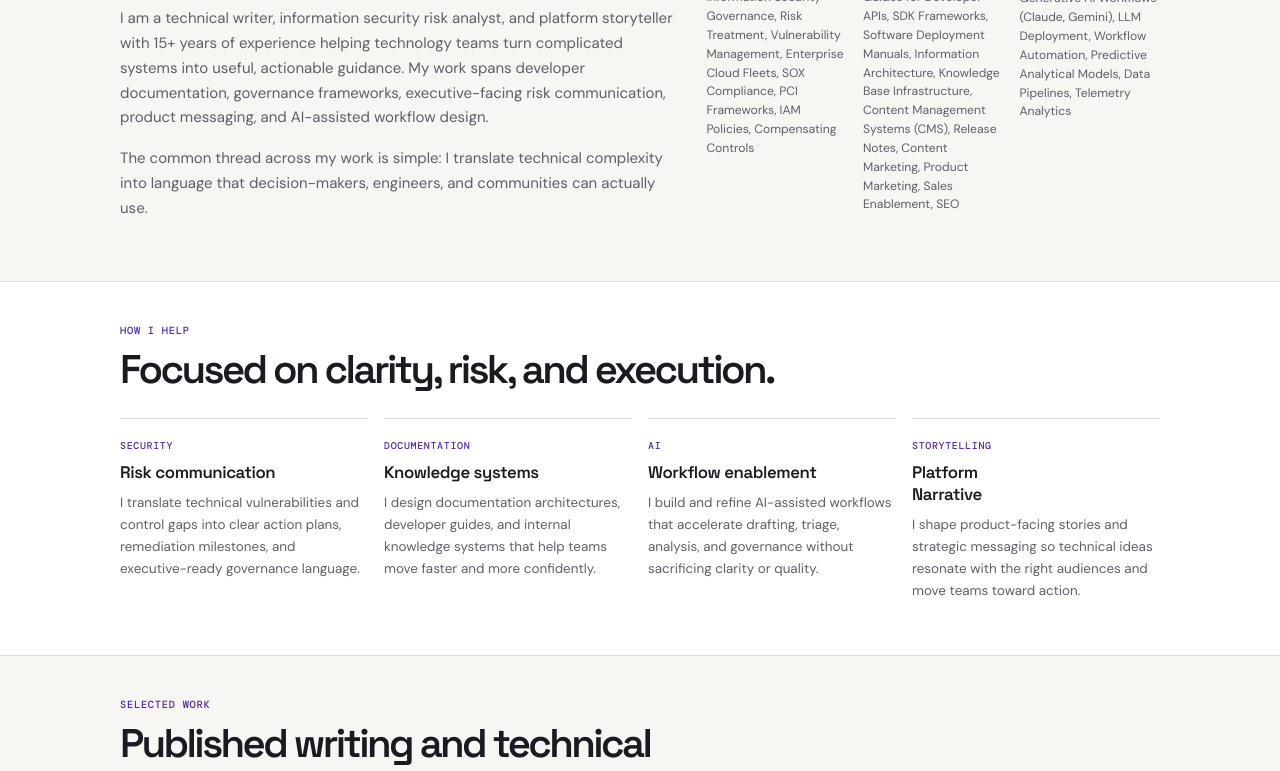
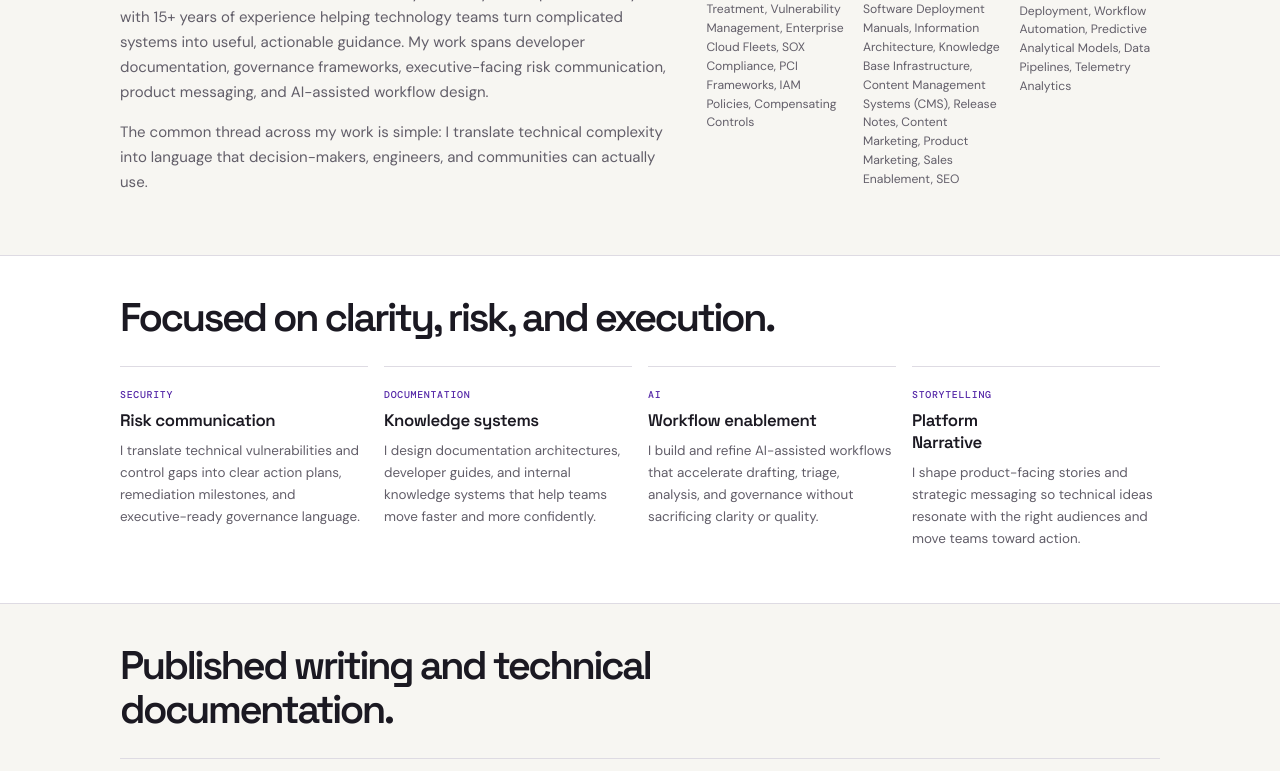
Before and after one commit to writenotleft14-art/portfolio, a plain HTML site: page index.html in a window 1280 px wide. Shown: the part 806-1577 px from the top of the page. Drawn offline with nearby package versions, Linux system fonts and the light colour scheme.

Commit message:
Remove section labels and left-align headings
Co-authored-by: Copilot <223556219+Copilot@users.noreply.github.com>

```diff
--- a/index.html
+++ b/index.html
@@ -14,7 +14,7 @@
       href="https://fonts.googleapis.com/css2?family=DM+Mono:wght@400;500&family=DM+Sans:wght@400;500;600;700&family=Space+Grotesk:wght@400;500;600;700&display=swap"
       rel="stylesheet"
     />
-    <link rel="stylesheet" href="style.css" />
+    <link rel="stylesheet" href="style.css?v=20261124b" />
   </head>
   <body>
     <header class="site-header">
@@ -67,7 +67,6 @@
           <div class="about-grid">
             <div class="about-copy">
               <div class="section-heading">
-                <p class="eyebrow">About</p>
                 <h2>Clear communication is a strategic advantage.</h2>
               </div>
               <p>
@@ -100,7 +99,6 @@
       <section id="services" class="section section-alt">
         <div class="container">
           <div class="section-heading">
-            <p class="eyebrow">How I help</p>
             <h2>Focused on clarity, risk, and execution.</h2>
           </div>
 
@@ -151,7 +149,6 @@
       <section id="work" class="section">
         <div class="container">
           <div class="section-heading">
-            <p class="eyebrow">Selected work</p>
             <h2>Published writing and technical documentation.</h2>
           </div>
 
--- a/style.css
+++ b/style.css
@@ -245,17 +245,17 @@ img {
 }
 
 .section-heading {
+  display: block;
   margin-bottom: 1.6rem;
-}
-
-.section-heading .eyebrow {
-  margin-bottom: 0.55rem;
+  text-align: left;
 }
 
 .section-heading h2 {
   max-width: 760px;
+  margin-left: 0;
   font-size: clamp(1.7rem, 4vw, 2.5rem);
   line-height: 1.1;
+  text-align: left;
 }
 
 .about-grid {
@@ -277,7 +277,6 @@ img {
 .skills-panel {
   display: grid;
   grid-template-columns: repeat(3, minmax(0, 1fr));
-  margin-top: 1.6rem;
   gap: 1rem;
 }
 
```
